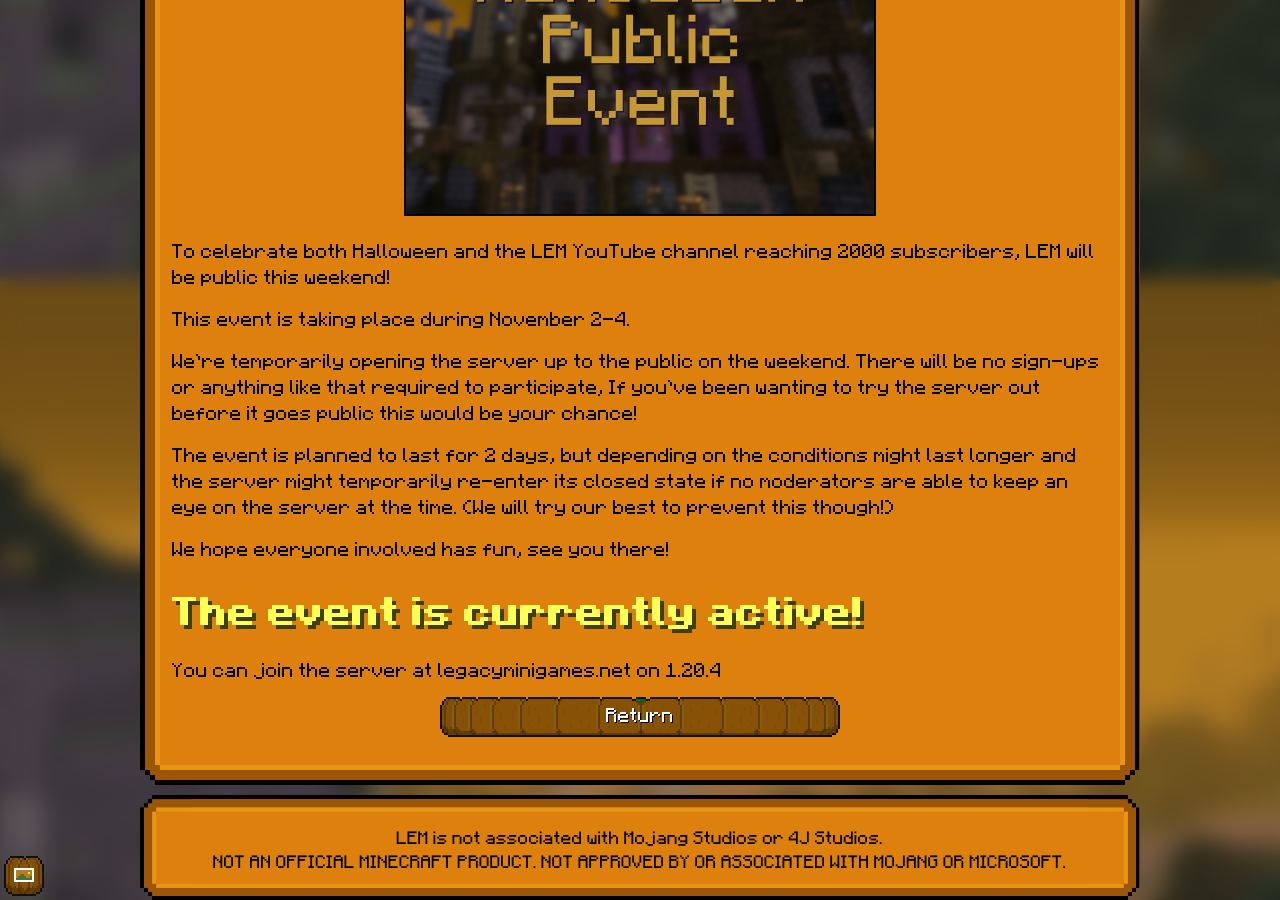
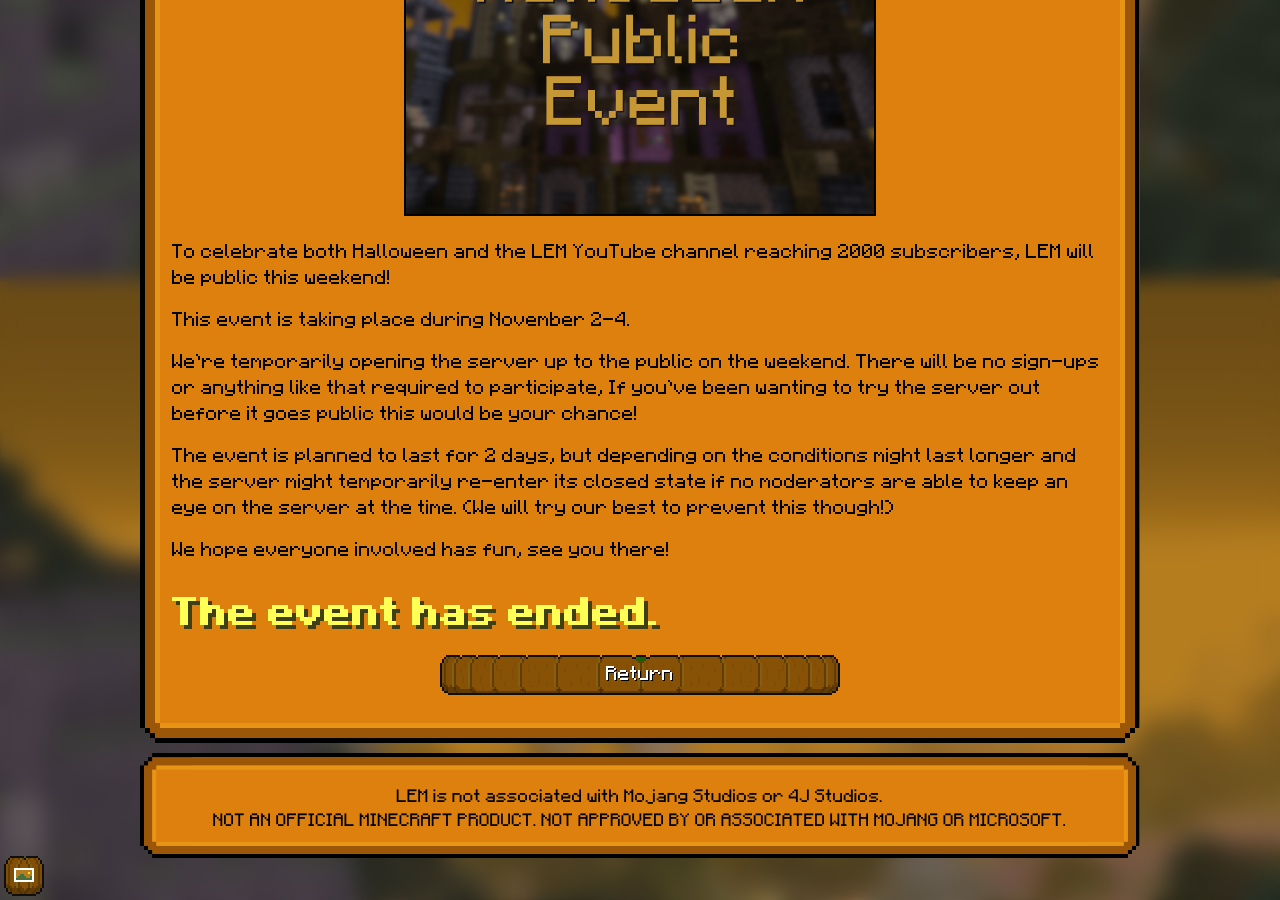
Before and after one commit to Legacy-Edition-Minigames/Website, a Jekyll site: the page built from _posts/blog/2024-11-2-2kevent.markdown, in a window 1280 px wide and 900 px high, scrolled down 621 px. Built offline with Jekyll 4.4.1, drawn with Linux system fonts in a browser that asks for light colours; some web fonts are replaced.

Commit message:
Mark event as ended

```diff
--- a/_posts/blog/2024-11-2-2kevent.markdown
+++ b/_posts/blog/2024-11-2-2kevent.markdown
@@ -23,8 +23,6 @@
 
   We hope everyone involved has fun, see you there!
 
-  # The event is currently active!
-
-  You can join the server at legacyminigames.net on 1.20.4
+  # The event has ended.
 markdown: true
 ---
```
